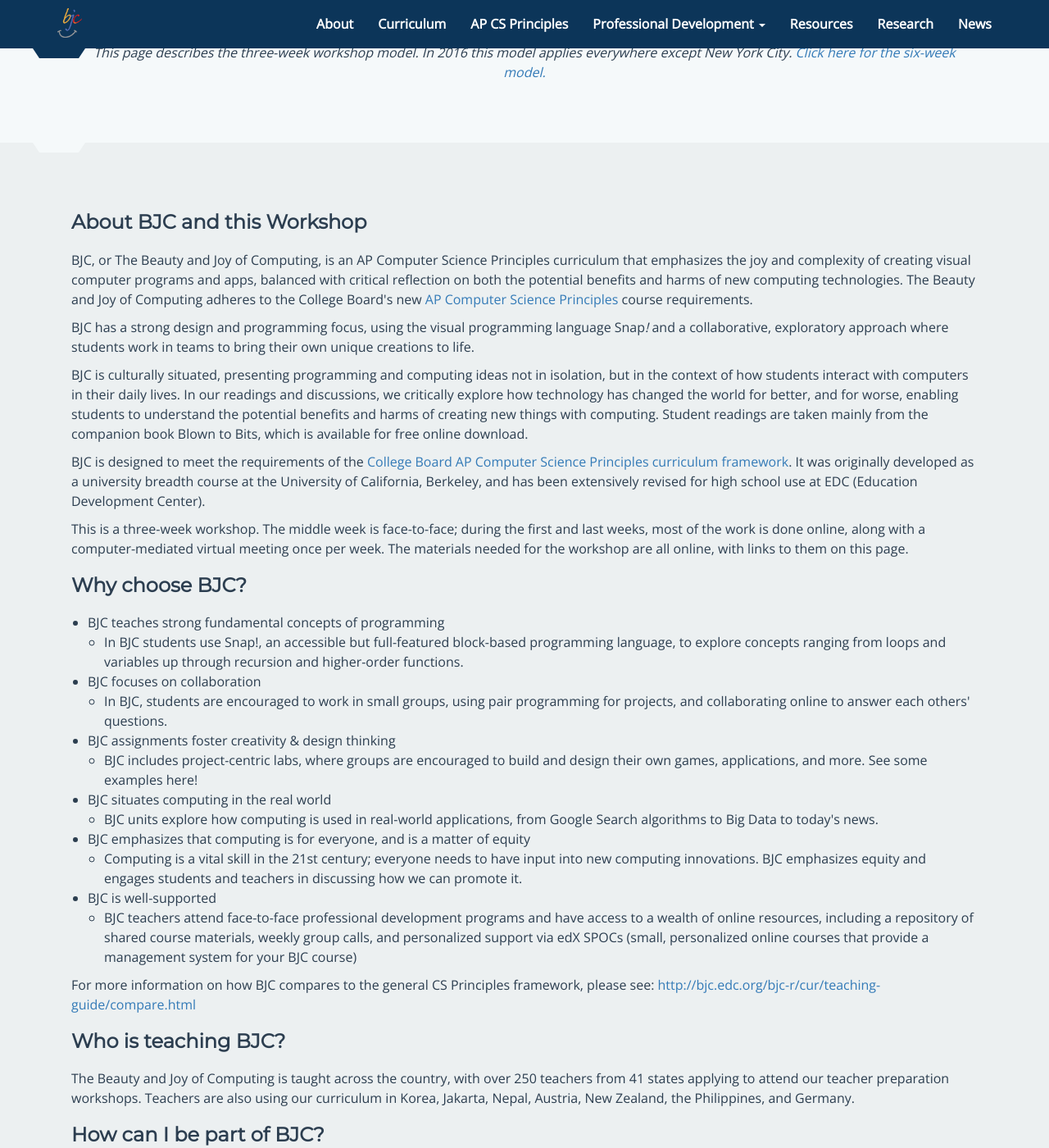
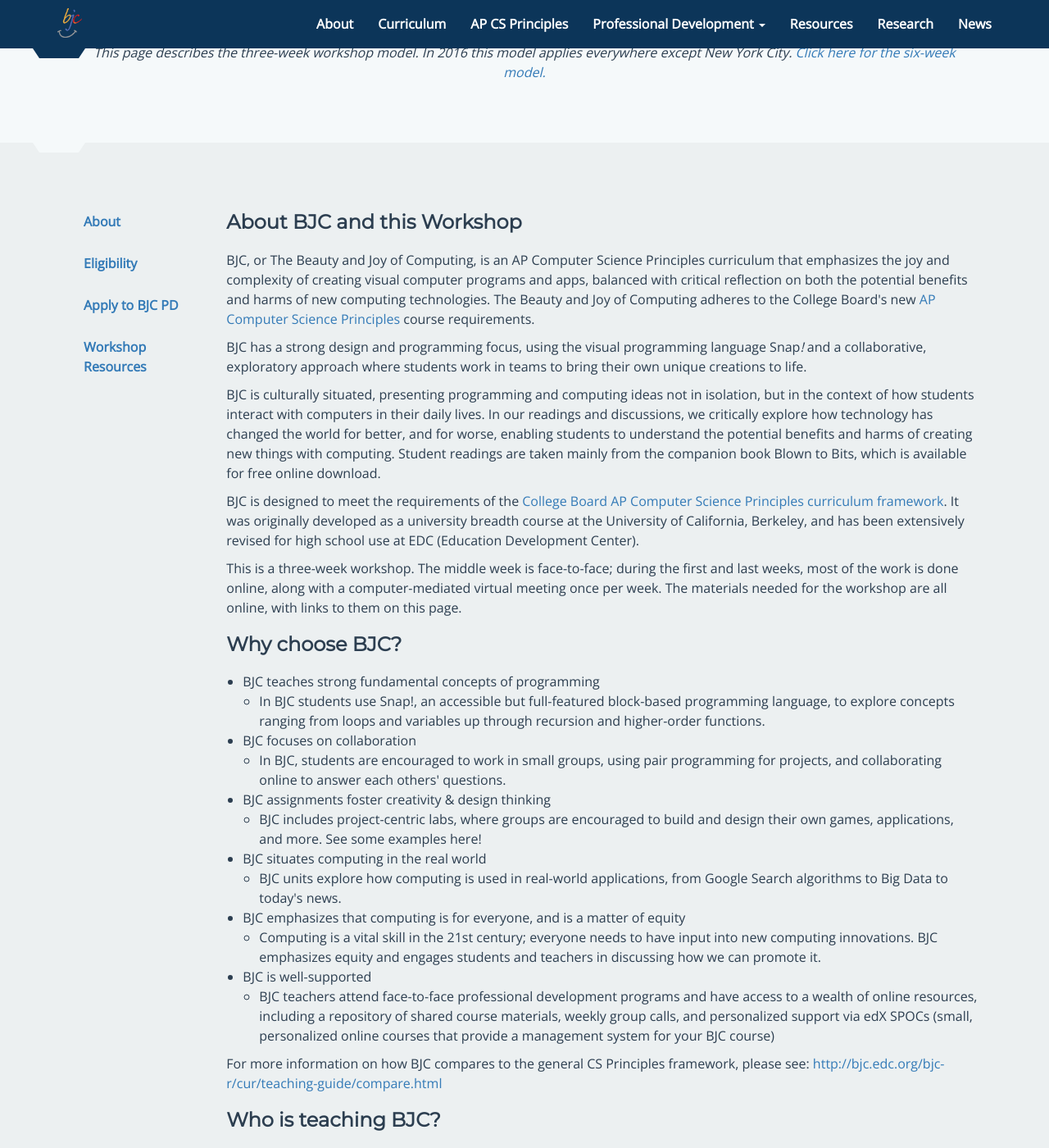
Before and after one commit to beautyjoy/beautyjoy.github.io, a Jekyll site: the page built from professional-development-3-weeks.html, in a window 1280 px wide and 1400 px high, scrolled down 281 px. Shown: the whole window at 82% size. Built offline with Jekyll 4.4.1, drawn with Linux system fonts in a browser that asks for light colours.

Commit message:
Added inner nav for 3 week PD page.

```diff
--- a/css/styles.scss
+++ b/css/styles.scss
@@ -76,6 +76,15 @@
         text-decoration: none;
         color: $accent-dark;
     }
+
+    .hover-accent {
+        padding-bottom: 5px;
+    }
+
+    &:hover .hover-accent {
+        padding-bottom: 2px;
+        border-bottom: 3px solid $accent-color;
+    }
 }
 
 .circle-frame {
@@ -145,11 +154,6 @@
             color: $inverted-text-color;
             font-weight: bold;
             line-height: 1.8;
-
-            &:hover .hover-accent {
-                padding-bottom: 2px;
-                border-bottom: 3px solid $accent-color;
-            }
         }
 
         .dropdown-menu {
@@ -179,6 +183,18 @@
 
     .trapezoid {
         border-top-color: $dark-color;
+    }
+}
+
+.nav-pills.nav-stacked {
+    margin-top: 10px;
+
+    a {
+        font-weight: bold;
+
+        &:hover {
+            background: none;
+        }
     }
 }
 
--- a/professional-development-3-weeks.html
+++ b/professional-development-3-weeks.html
@@ -15,6 +15,26 @@
 {% include section.html %}
 
 {% capture section_content %}
+<div class="row">
+    <div class="col-xs-3 col-sm-2">
+        <ul class="nav nav-pills nav-stacked">
+            <li role="presentation">
+                <a href="#about"><div class="hover-accent">About</div></a>
+            </li>
+            <li role="presentation">
+                <a href="#eligibility"><div class="hover-accent">Eligibility</div></a>
+            </li>
+            <li role="presentation">
+                <a href="#apply"><div class="hover-accent">Apply to BJC PD</div></a>
+            </li>
+            <li role="presentation">
+                <a href="#workshop-resources"><div class="hover-accent">Workshop Resources</div></a>
+            </li>
+        </ul>
+    </div>
+
+    <div class="col-xs-9 col-sm-10">
+        <a class="anchor" id="about"></a>
         <h3>About BJC and this Workshop</h3>
 
         <p>
@@ -112,10 +132,13 @@
         <h3>Contact</h3>
 
         <p>If you have questions about the BJC CSP Research Project, please email us at <a href="mailto:contact@bjc.berkeley.edu">contact@bjc.berkeley.edu</a> and include your name, school name, and location.</p>
+    </div>
+</div>
 {% endcapture %}
 {% include section.html %}
 
 {% capture section_content %}
+<a class="anchor" id="eligibility"></a>
 <h3>Eligibility</h3>
 
 <ul>
@@ -188,6 +211,7 @@
 {% include section.html %}
 
 {% capture section_content %}
+<a class="anchor" id="apply">apply to BJC PD</a>
 <h3>Application Process</h3>
 
 <p>The application includes a two-page resume and a signed application from the principal of your school. Please note that a limited number of spaces are available for this option.</p>
@@ -231,7 +255,7 @@
 {% include section.html %}
 
 {% capture section_content %}
-<a class="anchor" id="curriculum"></a>
+<a class="anchor" id="workshop-resources"></a>
 <h3>The Curriculum</h3>
 
 <p>The most important links you'll need throughout the workshop are to the
@@ -247,7 +271,6 @@
             href="http://bjc.edc.org/bjc-r/teacher">http://bjc.edc.org/bjc-r/teacher</a></li>
 </ul>
 
-<a class="anchor" id="schedule"></a>
 <h3>Workshop Schedule</h3>
 
 <p>This workshop begins with an online component.  <i>It's really important
```
Lines whose indentation alone changed are shown as unchanged.
